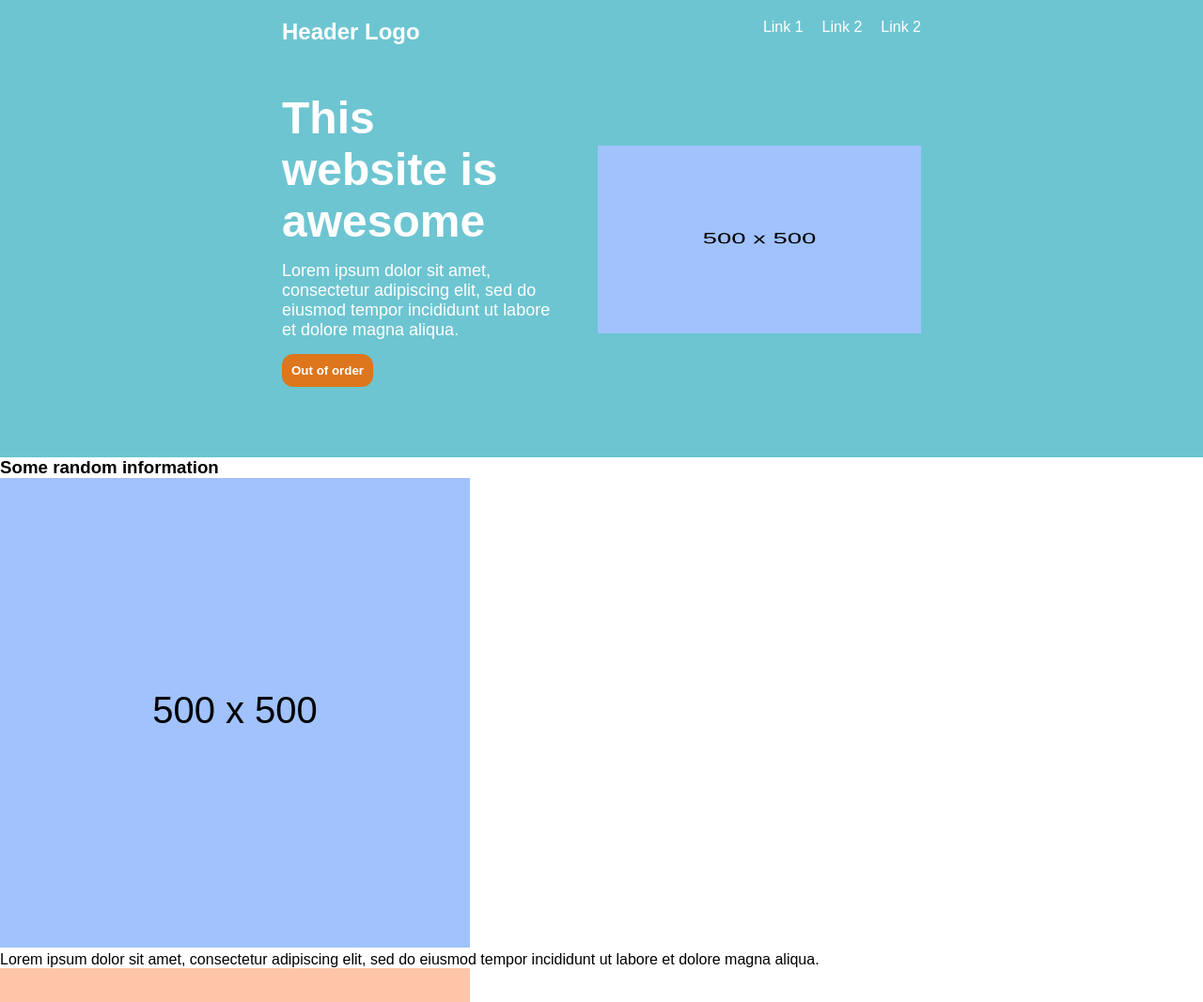
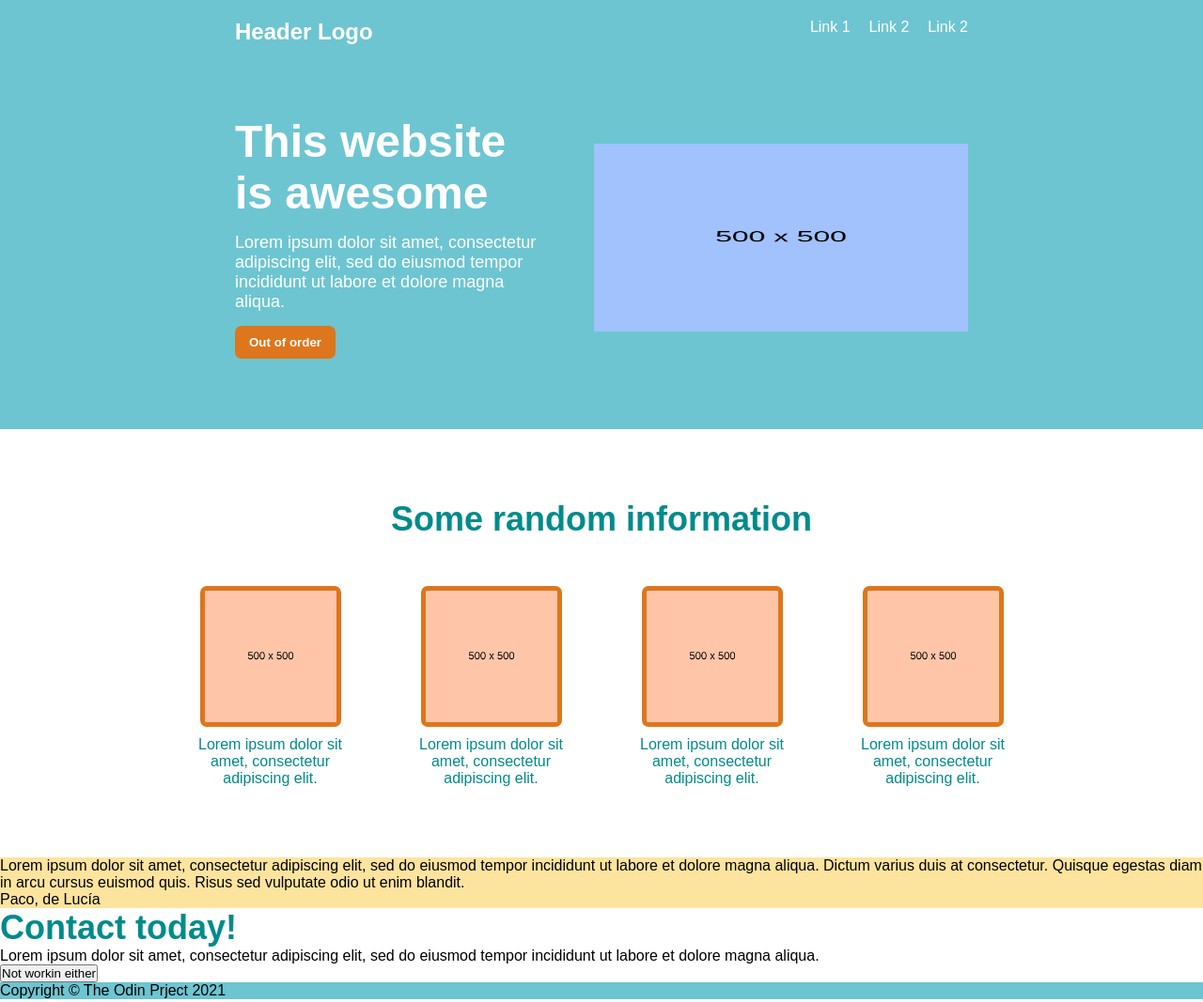
Before and after one commit to e-DG/My-Landing-Page, a plain HTML site: page index.html in a window 1280 px wide. Shown: the top 1067 px of the page at 94% size. Drawn offline with Linux system fonts and the light colour scheme.

Commit message:
Style the content area

```diff
--- a/index.html
+++ b/index.html
@@ -29,20 +29,20 @@
         <h3>Some random information</h3>
         <div class="products">
             <div class="product">
-                <img src="images/image1.png" alt="">
-                <legend>Lorem ipsum dolor sit amet, consectetur adipiscing elit, sed do eiusmod tempor incididunt ut labore et dolore magna aliqua.</legend>
+                <img class="product-img" src="images/image2.png" alt="">
+                <legend>Lorem ipsum dolor sit amet, consectetur adipiscing elit.</legend>
             </div>
             <div class="product">
-                <img src="images/image2.png" alt="">
-                <legend>Lorem ipsum dolor sit amet, consectetur adipiscing elit, sed do eiusmod tempor incididunt ut labore et dolore magna aliqua.</legend>
+                <img class="product-img" src="images/image2.png" alt="">
+                <legend>Lorem ipsum dolor sit amet, consectetur adipiscing elit.</legend>
             </div>
             <div class="product">
-                <img src="images/image3.png" alt="">
-                <legend>Lorem ipsum dolor sit amet, consectetur adipiscing elit, sed do eiusmod tempor incididunt ut labore et dolore magna aliqua.</legend>
+                <img class="product-img" src="images/image2.png" alt="">
+                <legend>Lorem ipsum dolor sit amet, consectetur adipiscing elit.</legend>
             </div>
             <div class="product">
-                <img src="images/image4.png" alt="">
-                <legend>Lorem ipsum dolor sit amet, consectetur adipiscing elit, sed do eiusmod tempor incididunt ut labore et dolore magna aliqua.</legend>
+                <img class="product-img" src="images/image2.png" alt="">
+                <legend>Lorem ipsum dolor sit amet, consectetur adipiscing elit.</legend>
             </div>
         </div>
     </div>
--- a/styles/styles.css
+++ b/styles/styles.css
@@ -17,8 +17,8 @@ header, footer {
 header {
     display: flex;
     flex-direction: column;
-    gap: 50px;
-    padding: 20px 300px 75px;
+    gap: 75px;
+    padding: 20px 250px 75px;
     color: white;
 }
 
@@ -27,9 +27,26 @@ h1 {
     font-size: 48px;
 }
 
+h3 {
+    font-size: 36px;
+    font-weight: 900;
+    color: darkcyan;
+}
+
 #logo {
     font-size: 24px;
     font-weight: bold;
+}
+
+.content {
+    text-align: center;
+    display: flex;
+    flex-direction: column;
+    gap: 50px;
+    align-items: center;
+    justify-content: space-between;
+    padding: 75px 300px;
+    color: darkcyan;
 }
 
 .intro {
@@ -45,8 +62,8 @@ h1 {
     color: white;
     width: auto;
     height: 35px;
-    padding: 5px 10px;
-    border-radius: 12px;
+    padding: 0px 15px;
+    border-radius: 7px;
     font-weight: 900;
 }
 
@@ -80,6 +97,30 @@ h1 {
     justify-content: space-between;
 }
 
+.products {
+    display: flex;
+    justify-content: center;
+    gap: 75px;
+    align-items: center;
+}
+
+.product {
+    display: flex;
+    flex-direction: column;
+    gap: 10px;
+    justify-content: center;
+    align-items: center;
+    width: 160px;
+    text-align: center;
+}
+
+.product-img {
+    width: 150px;
+    height: auto;
+    border: 5px solid #DD761C;
+    border-radius: 7px;
+}
+
 .reviews {
     background-color: #FDE49E;
 }
```
